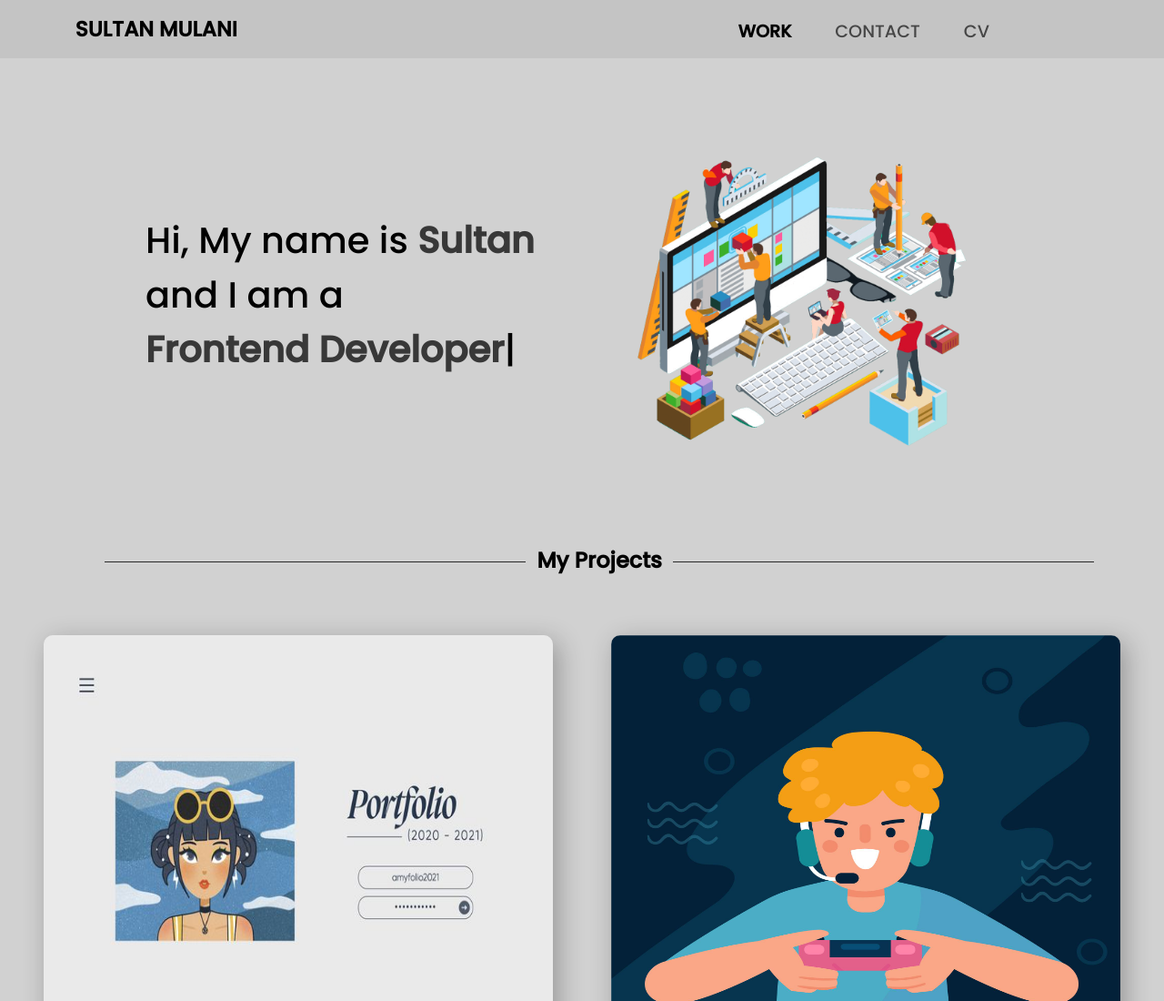
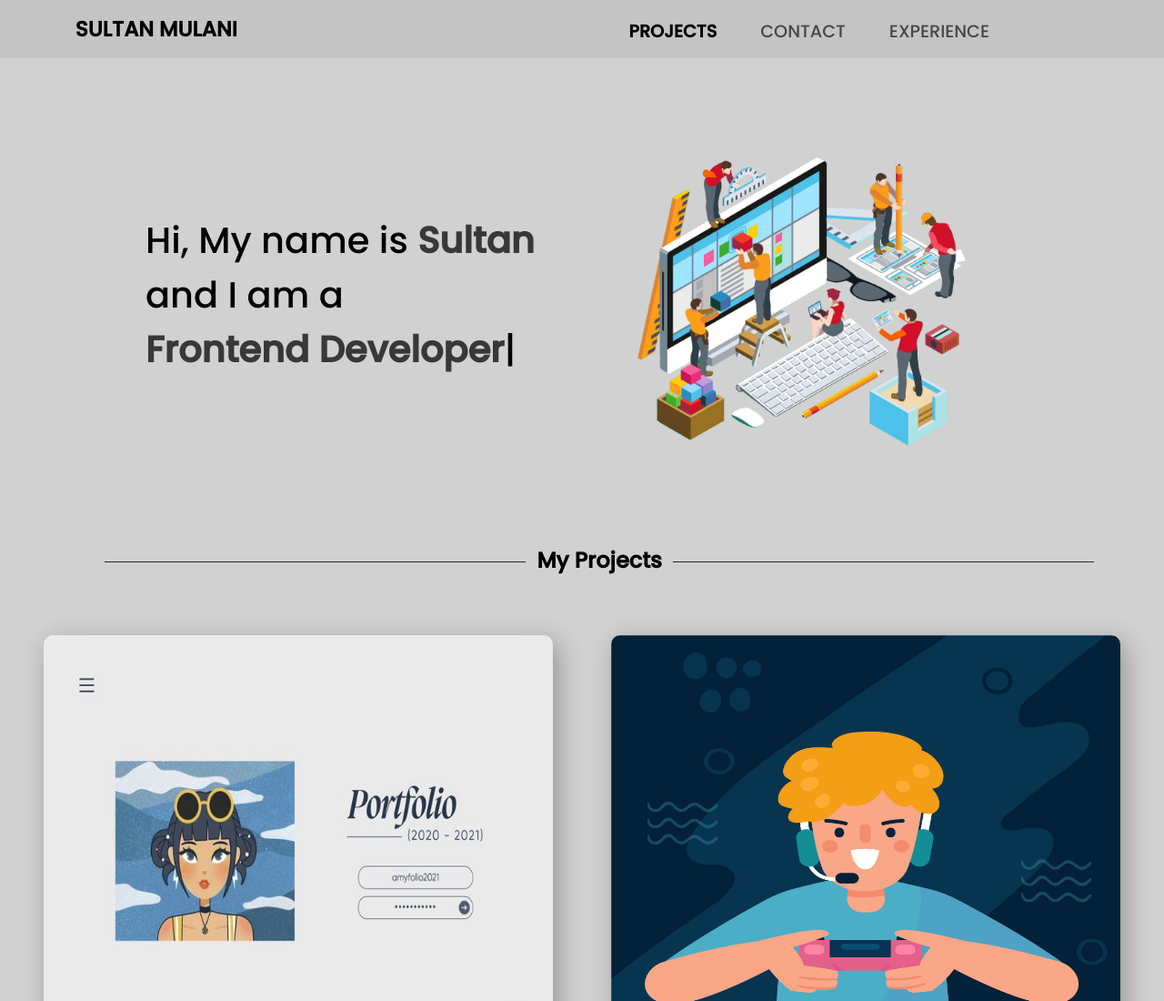
Before and after one commit to Sultan-08/Portfolio, a plain HTML site: page index.html in a window 1280 px wide. Shown: the top 1100 px of the page at 91% size. Drawn offline with nearby package versions, Linux system fonts and the light colour scheme; some packages are replaced by stand-ins of ours; a script that the page names is missing.

Commit message:
Update index.html

```diff
--- a/index.html
+++ b/index.html
@@ -18,9 +18,9 @@
     <header class="header">
         <h5 class="jp"><a href="index.html">Sultan Mulani</a></h5>
         <ul class="main-nav">
-            <li><a href="#myProjects" class="active">Work</a></li>
+            <li><a href="#myProjects" class="active">Projects</a></li>
             <li><a href="#contact">Contact</a></li>
-            <li><a href="#" target="_blank">CV</a></li>
+            <li><a href="#" target="_blank">Experience</a></li>
         </ul>
     </header>
 
```
